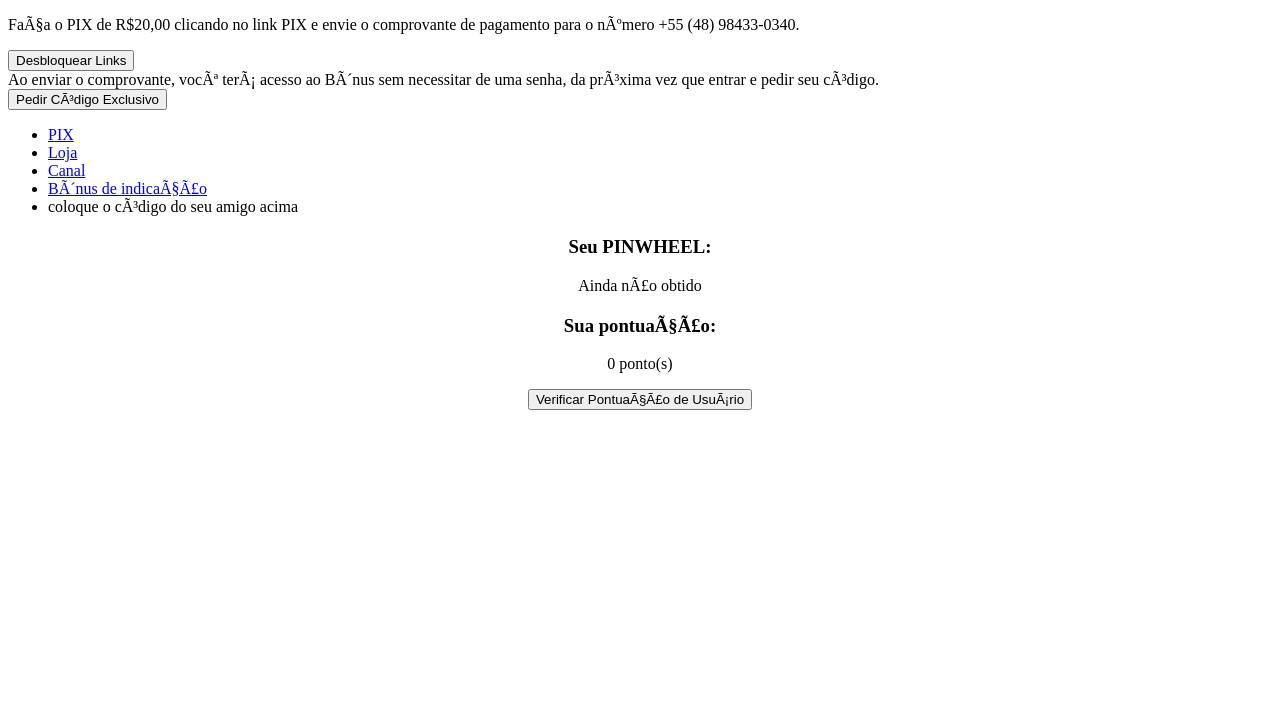
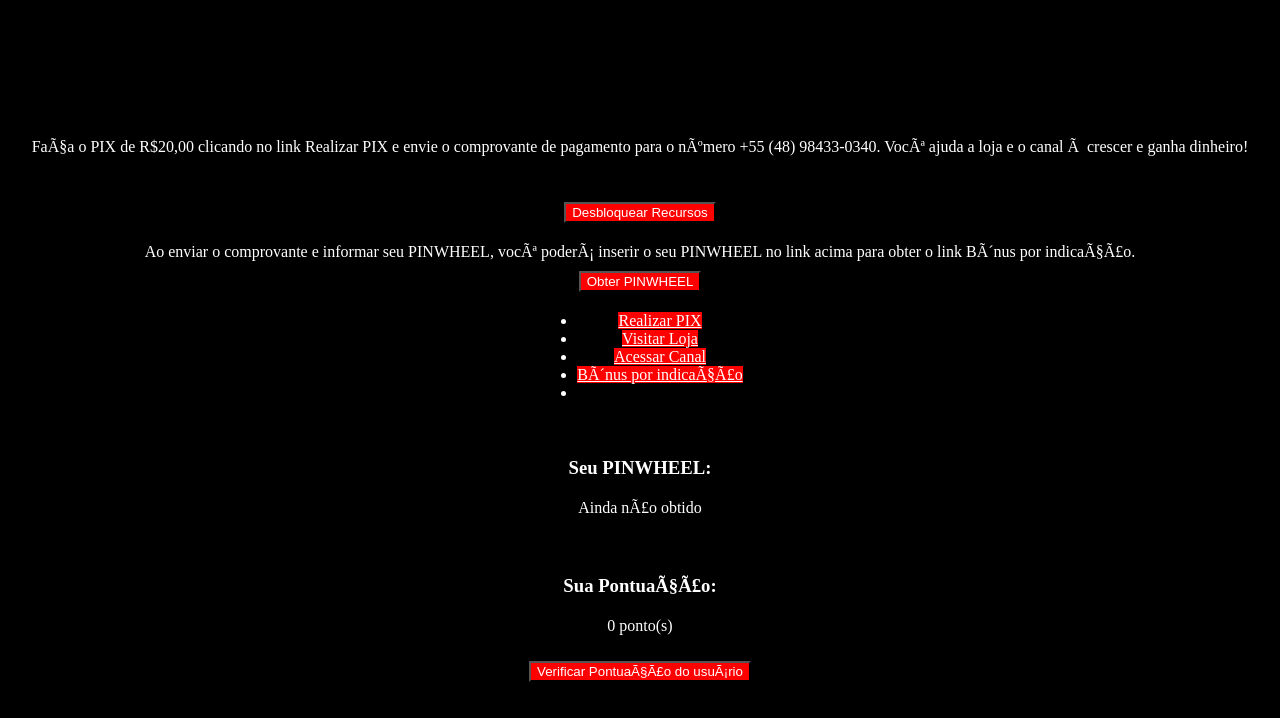
Before and after one commit to DiracStein33/MembrosDaVoidStein.github.io, a plain HTML site: page index.html in a window 1280 px wide. Drawn offline with Linux system fonts and the light colour scheme.

Commit message:
Update index.html

```diff
--- a/index.html
+++ b/index.html
@@ -4,64 +4,63 @@
     <meta charset="UTF-8">
     <meta name="viewport" content="width=device-width, initial-scale=1.0">
     <style>
+        /* Estilos Globais */
+        body {
+            background-color: black; /* Fundo preto */
+            color: white; /* Texto branco */
+            display: flex;
+            flex-direction: column;
+            align-items: center;
+            justify-content: center;
+            height: 100vh;
+            margin: 0;
+        }
+        a, button {
+            background-color: #FF0000; /* MantÃ©m o vermelho para links e botÃµes */
+            color: white; /* Texto branco nos links e botÃµes */
+            margin-top: 10px;
+        }
         /* (Estilos do seu cÃ³digo CSS) */
-        #points-section {
+        #points-section,
+        #user-code-section,
+        .circle-menu,
+        #unlock,
+        #payment-message {
             text-align: center;
             margin-top: 20px;
         }
-
-        #user-code-section {
-            text-align: center;
+        /* EspaÃ§amento adicional para o parÃ¡grafo */
+        p {
             margin-top: 20px;
         }
     </style>
 </head>
 <body>
-
-    <p>FaÃ§a o PIX de R$20,00 clicando no link PIX e envie o comprovante de pagamento para o nÃºmero +55 (48) 98433-0340.</p>
-
+    <p>FaÃ§a o PIX de R$20,00 clicando no link Realizar PIX e envie o comprovante de pagamento para o nÃºmero +55 (48) 98433-0340. VocÃª ajuda a loja e o canal Ã  crescer e ganha dinheiro!</p>
     <div id="unlock">
-        <button onclick="allowUnlockForPINWHEEL()">Desbloquear Links</button>
+        <button onclick="allowUnlockForPINWHEEL()">Desbloquear Recursos</button>
     </div>
-
     <div id="payment-message">
-        Ao enviar o comprovante, vocÃª terÃ¡ acesso ao BÃ´nus sem necessitar de uma senha, da prÃ³xima vez que entrar e pedir seu cÃ³digo.
+        Ao enviar o comprovante e informar seu PINWHEEL, vocÃª poderÃ¡ inserir o seu PINWHEEL no link acima para obter o link BÃ´nus por indicaÃ§Ã£o.
     </div>
-
-    <button onclick="requestPINWHEELCode()">Pedir CÃ³digo Exclusivo</button>
-
+    <button onclick="requestPINWHEELCode()">Obter PINWHEEL</button>
     <ul class="circle-menu">
-        <li>
-            <a href="https://nubank.com.br/cobrar/tezyu/65a41ae1-659d-4dab-84f3-8dd2bed26604">
-                PIX
-            </a>
-        </li>
-        <li>
-            <a href="https://steinshop.com.br/">
-                Loja
-            </a>
-        </li>
-        <li>
-            <a href="https://youtube.com/@void33.?feature=shared">
-                Canal
-            </a>
-        </li>
-        <li class="locked" id="link4"><a href="#" onclick="indicatePINWHEEL()">BÃ´nus de indicaÃ§Ã£o</a></li>
-        <li class="locked">coloque o cÃ³digo do seu amigo acima</li>
+        <li><a href="https://nubank.com.br/cobrar/tezyu/65a41ae1-659d-4dab-84f3-8dd2bed26604">Realizar PIX</a></li>
+        <li><a href="https://steinshop.com.br/">Visitar Loja</a></li>
+        <li><a href="https://youtube.com/@void33.?feature=shared">Acessar Canal</a></li>
+        <li class="locked" id="link4"><a href="#" onclick="indicatePINWHEEL()">BÃ´nus por indicaÃ§Ã£o</a></li>
+        <li class="locked"></li>
     </ul>
-
     <div id="user-code-section">
         <h3>Seu PINWHEEL:</h3>
         <p id="user-code">Ainda nÃ£o obtido</p>
         <p id="user-reserve-code"></p>
     </div>
-
     <div id="points-section">
-        <h3>Sua pontuaÃ§Ã£o:</h3>
+        <h3>Sua PontuaÃ§Ã£o:</h3>
         <p id="user-points">0 ponto(s)</p>
-        <button onclick="searchUserPoints()">Verificar PontuaÃ§Ã£o de UsuÃ¡rio</button>
+        <button onclick="searchUserPoints()">Verificar PontuaÃ§Ã£o do usuÃ¡rio</button>
     </div>
-
     <script>
         // Recupera o PINWHEEL associado Ã  identificaÃ§Ã£o Ãºnica do dispositivo
         var deviceId = getDeviceId(); // Implemente a lÃ³gica para obter a identificaÃ§Ã£o Ãºnica do dispositivo
@@ -85,13 +84,12 @@
         var friendCodes = {
             "codigo_amigo_1": 1,
             "codigo_amigo_2": 1,
-            "104775966952803":
-            "839387359898184":
-            "748446080220003"
+            "104775966952803": 1,
+            "839387359898184": 1
         };
 
         function allowUnlockForPINWHEEL() {
-            var enteredPINWHEEL = prompt("Insira o PINWHEEL para desbloquear os links:");
+            var enteredPINWHEEL = prompt("Insira o PINWHEEL para desbloquear os recursos:");
 
             if (allowedPINWHEELs.includes(enteredPINWHEEL)) {
                 var lockedLinks = document.querySelectorAll('.circle-menu li:nth-child(n+4)');
@@ -112,6 +110,22 @@
             userCode = localStorage.getItem("PINWHEEL_" + deviceId);
             document.getElementById("user-code").textContent = userCode;
             updateUserCode();
+        }
+
+        function indicatePINWHEEL() {
+            if (isUnlocked) {
+                var friendCode = prompt("Insira o PINWHEEL do seu amigo para indicar:");
+
+                if (friendCodes.hasOwnProperty(friendCode)) {
+                    userPoints += friendCodes[friendCode];
+                    updateUserPoints();
+                    alert("VocÃª recebeu " + friendCodes[friendCode] + " ponto(s) por indicaÃ§Ã£o!");
+                } else {
+                    alert("PINWHEEL do amigo nÃ£o encontrado ou nÃ£o vÃ¡lido para indicaÃ§Ã£o.");
+                }
+            } else {
+                alert("Desbloqueie os recursos antes de indicar um amigo.");
+            }
         }
 
         function searchUserPoints() {
@@ -140,9 +154,4 @@
 
         function getDeviceId() {
             // Implemente a lÃ³gica para obter uma identificaÃ§Ã£o Ãºnica do dispositivo (ex: ID do dispositivo mÃ³vel, cookie Ãºnico, etc.)
-            // Retorne uma string que represente a identificaÃ§Ã£o Ãºnica do dispositivo.
-            return "exemplo_device_id";
-        }
-    </script>
-</body>
-            </html>
+            // Retorne uma string que represente a ident
```
